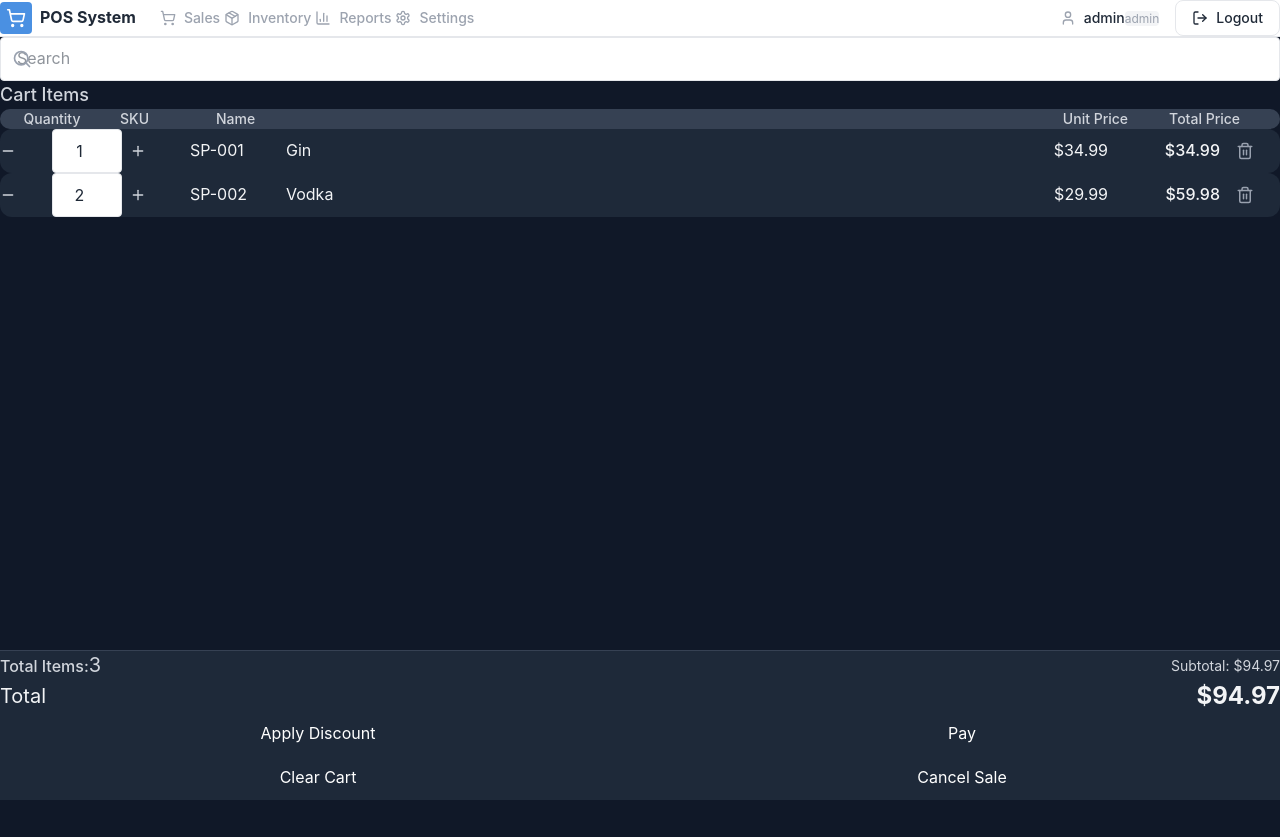
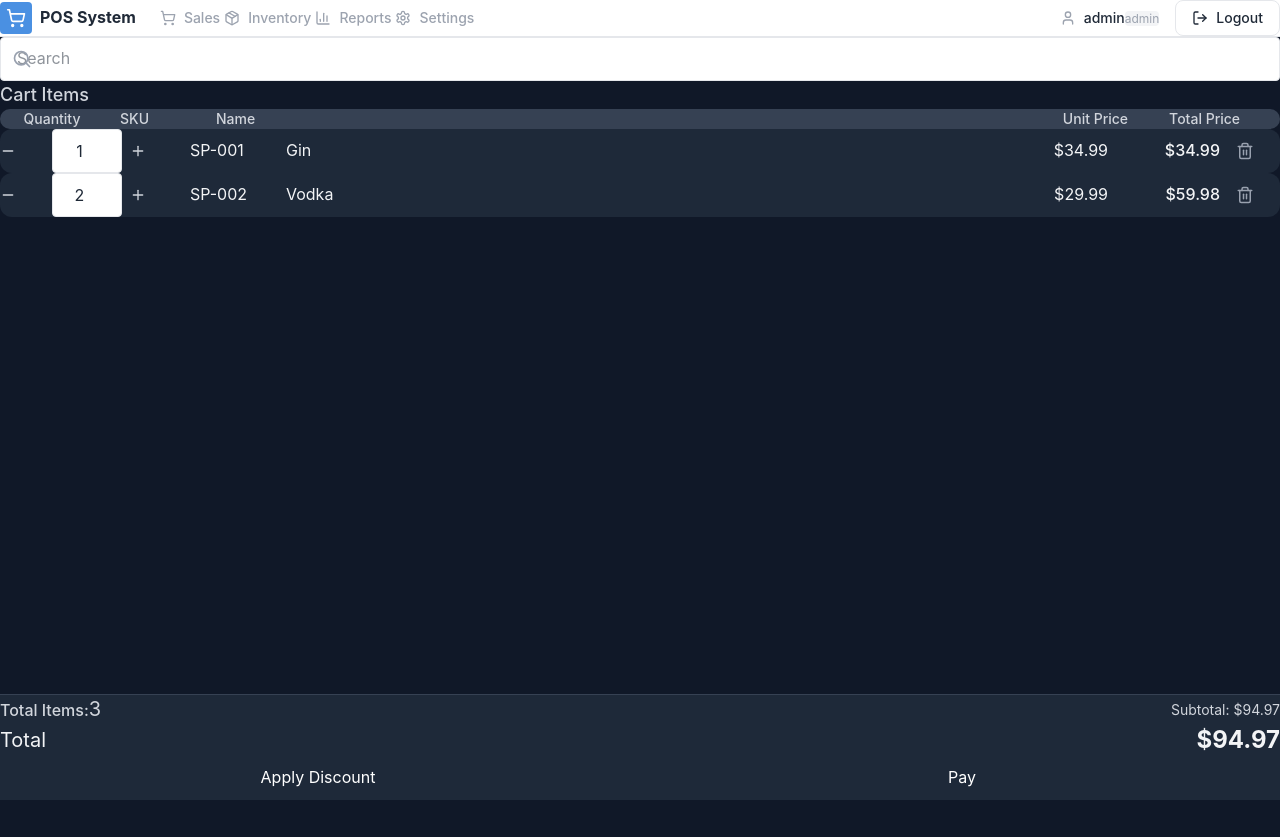
Before and after one commit to sijanxo/pos, a Next.js app: page /sales in a window 1280 px wide. Built offline with nearby package versions, Linux system fonts and the light colour scheme.

Commit message:
Remove cart action buttons from sales page
Co-authored-by: skhadka12 <skhadka12@my.fisk.edu>

```diff
--- a/src/app/sales/page.tsx
+++ b/src/app/sales/page.tsx
@@ -688,30 +688,7 @@ export default function Sales() {
             Pay
           </button>
         </div>
-        <div className="flex gap-2 mt-2">
-          <button
-            className="flex-1 py-2 bg-gray-600 hover:bg-gray-500 text-white font-medium rounded-lg text-sm transition-colors disabled:bg-gray-700 disabled:cursor-not-allowed"
-            disabled={cartItems.length === 0}
-            onClick={() => {
-              if (window.confirm('Are you sure you want to clear the cart? This will remove all items.')) {
-                clearCart()
-              }
-            }}
-          >
-            Clear Cart
-          </button>
-          <button
-            className="flex-1 py-2 bg-red-600 hover:bg-red-700 text-white font-medium rounded-lg text-sm transition-colors disabled:bg-gray-700 disabled:cursor-not-allowed"
-            disabled={cartItems.length === 0}
-            onClick={() => {
-              if (window.confirm('Are you sure you want to cancel this sale? This will clear the cart and reset all payment information.')) {
-                cancelSale()
-              }
-            }}
-          >
-            Cancel Sale
-          </button>
-        </div>
+
       </div>
 
       {isCheckoutModalOpen && (
```
